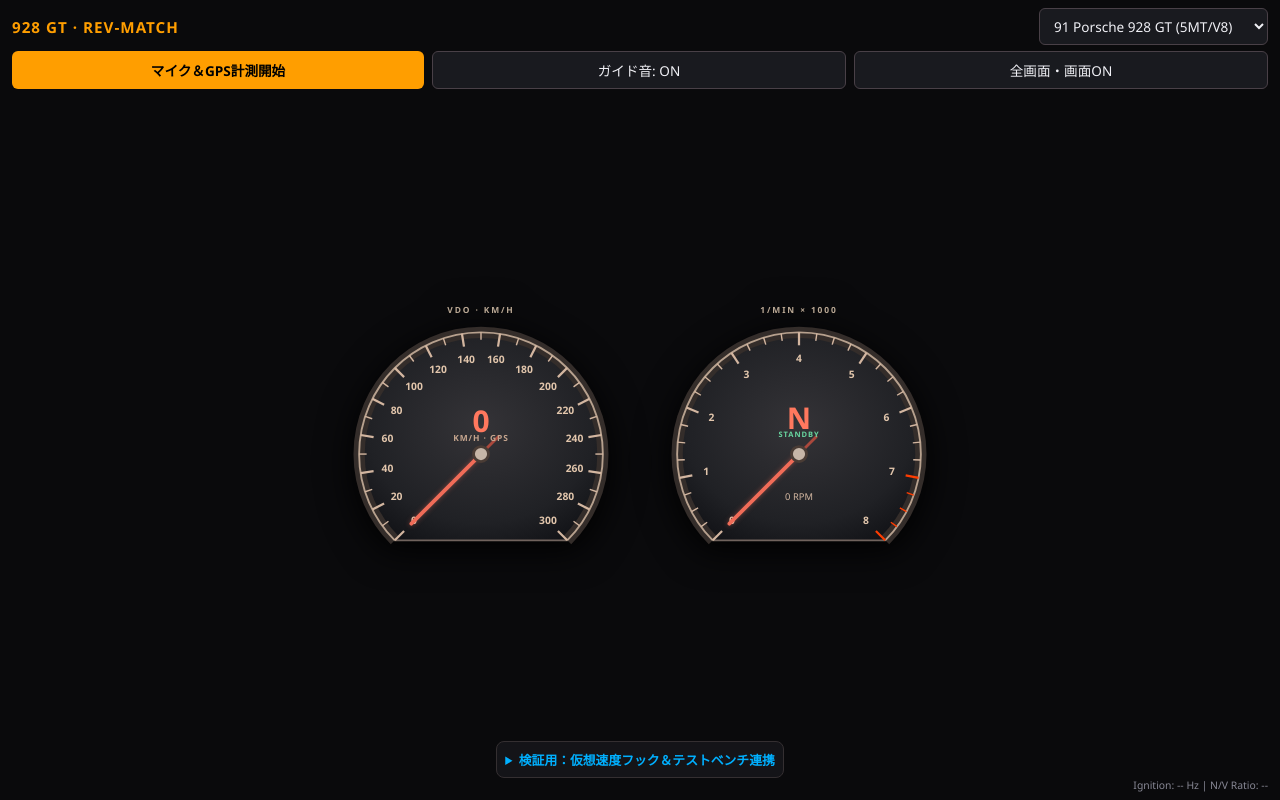
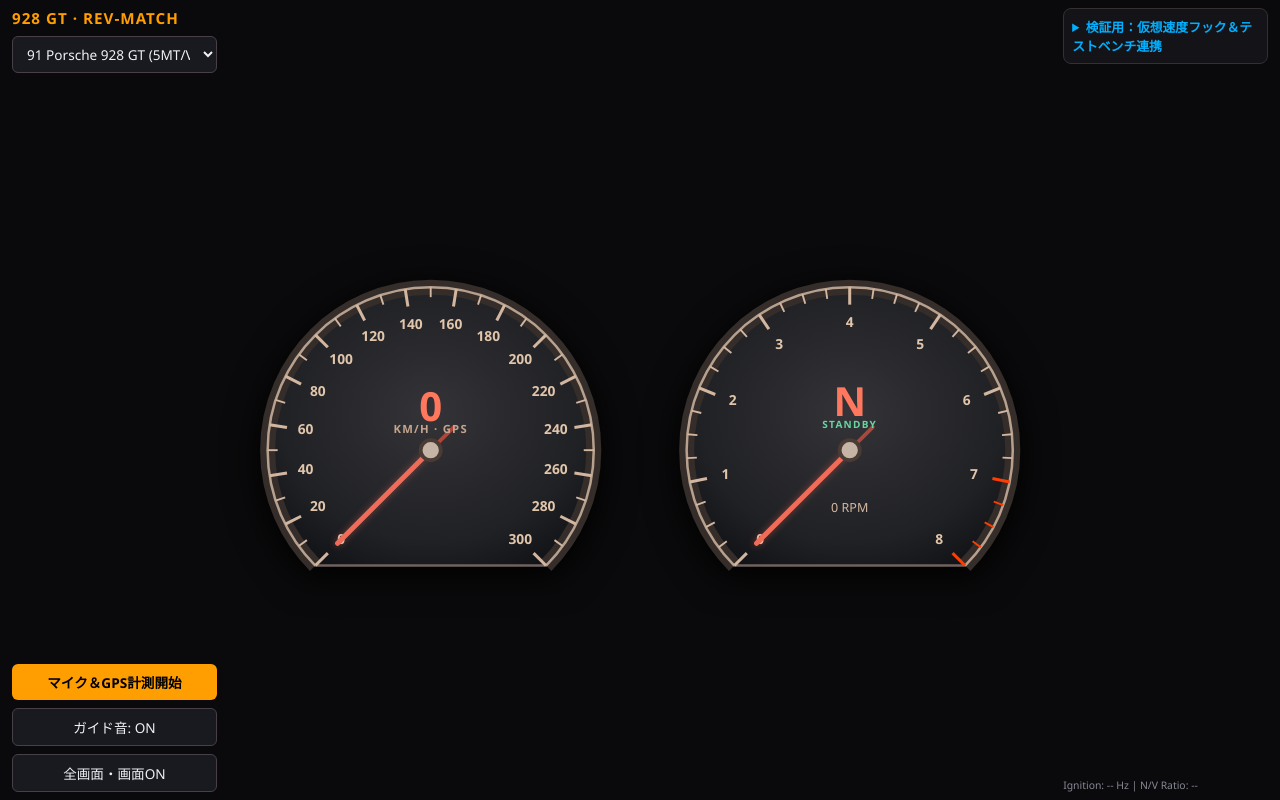
Before and after one commit to ryota-hiura/revmatch, a plain HTML site: page index.html in a window 1280 px wide. Drawn offline with Linux system fonts and the light colour scheme.

Commit message:
ランドスケープでメーターを大きく

```diff
--- a/index.html
+++ b/index.html
@@ -85,7 +85,7 @@
   .dial-tick.major { stroke-width: 2.4; }
   .dial-tick.redline { stroke: var(--red); }
   .dial-number { fill: #e2c6ac; font-weight: 700; font-size: 11px; text-anchor: middle; dominant-baseline: middle; }
-  .dial-title { fill: #bba995; font-weight: 700; font-size: 9px; letter-spacing: 2px; text-anchor: middle; }
+  .dial-title { display: none; }
   .digital-main { fill: #ff785e; font-weight: 800; font-size: 32px; text-anchor: middle; dominant-baseline: middle; font-variant-numeric: tabular-nums; }
   .digital-unit { fill: #c5a58e; font-size: 9px; font-weight: 700; text-anchor: middle; letter-spacing: 1px; }
   .digital-status { fill: #68d6a0; font-size: 8px; font-weight: 700; text-anchor: middle; letter-spacing: 1px; }
@@ -114,15 +114,68 @@
   .slider-row { display: flex; align-items: center; gap: 10px; }
   .slider-row input[type="range"] { flex: 1; }
   @media (orientation: landscape) {
-    body { display: flex; flex-direction: column; }
+    body {
+      height: 100vh;
+      height: 100dvh;
+      overflow: hidden;
+      display: grid;
+      grid-template-columns: minmax(150px, 16vw) minmax(0, 1fr) minmax(150px, 16vw);
+      grid-template-rows: minmax(0, 1fr) auto;
+      grid-template-areas:
+        "header dashboard details"
+        "controls dashboard debug";
+      column-gap: clamp(6px, 1vw, 14px);
+      align-items: stretch;
+    }
+    body > header {
+      grid-area: header;
+      flex-direction: column;
+      justify-content: flex-start;
+      align-items: stretch;
+      min-height: 0;
+      margin: 0;
+      gap: 8px;
+    }
+    body > header select { width: 100%; }
+    body > .controls-bar {
+      grid-area: controls;
+      flex-direction: column;
+      margin: 0;
+    }
+    body > .controls-bar button { width: 100%; }
+    body > details {
+      grid-area: details;
+      width: 100%;
+      max-width: none;
+      margin: 0;
+      align-self: start;
+    }
+    body > .debug-bar {
+      grid-area: debug;
+      align-self: end;
+      text-align: left;
+    }
     .dashboard {
-      flex: 1;
+      grid-area: dashboard;
+      width: 100%;
+      height: 100%;
       min-height: 0;
+      max-width: none;
+      margin: 0;
       grid-template-columns: repeat(2, minmax(0, 1fr));
+      align-items: stretch;
     }
     .dashboard .dial-card:nth-child(1) { order: 1; }
     .dashboard .dial-card:nth-child(2) { order: 2; }
-    .dial-face { max-height: min(68vh, 440px); max-height: min(68dvh, 440px); }
+    .dial-card {
+      height: 100%;
+      min-height: 0;
+    }
+    .dial-face {
+      width: 100%;
+      height: 100%;
+      max-height: none;
+    }
   }
   @media (max-height: 430px) and (orientation: landscape) {
     body { padding: 4px 10px; }
@@ -130,7 +183,6 @@
     .title { font-size: 0.8rem; }
     .controls-bar { margin-bottom: 0; }
     .controls-bar button { padding: 5px; font-size: 0.75rem; }
-    .dial-face { max-height: calc(100dvh - 128px); }
     details { padding: 5px 8px; }
   }
   @media (orientation: portrait) {
```
